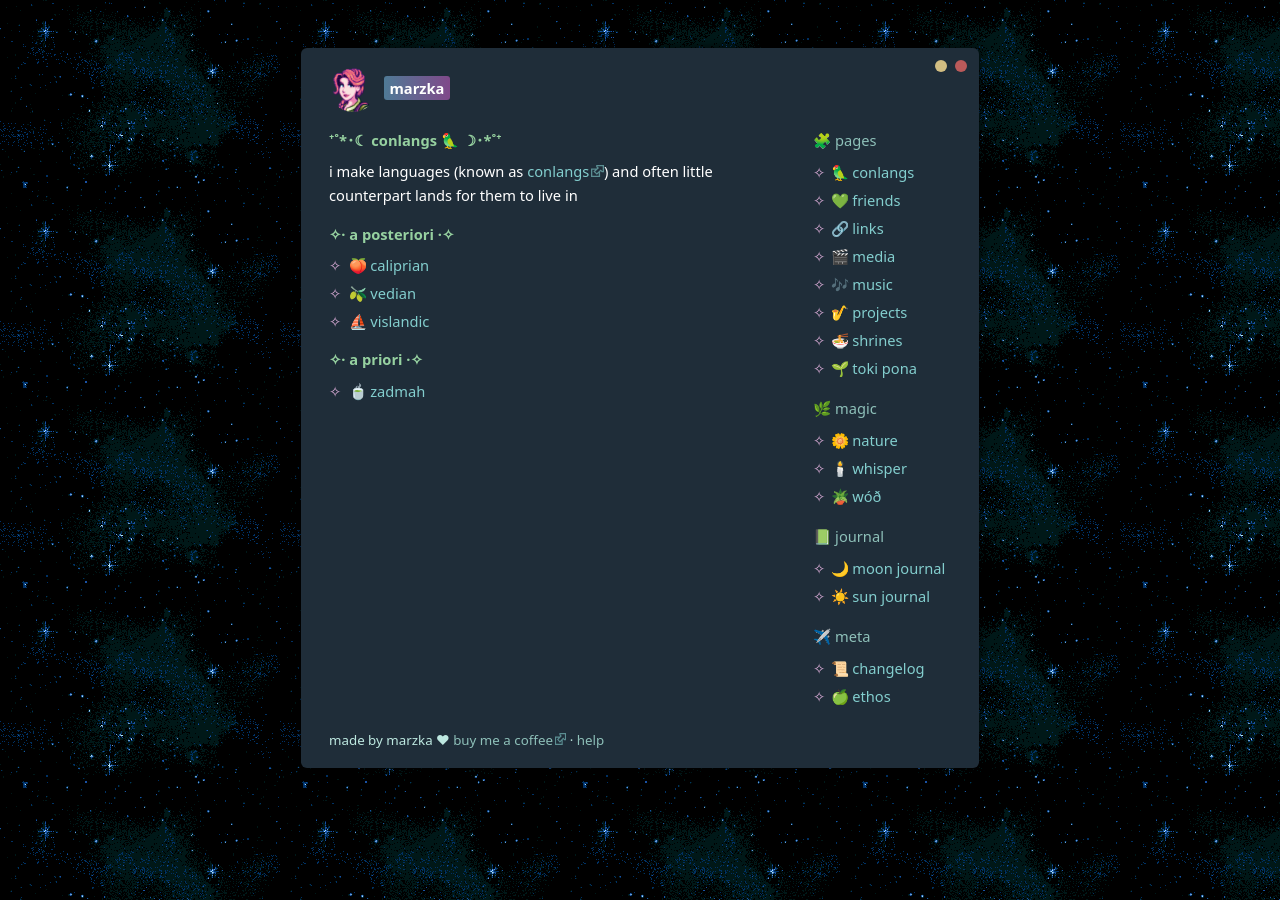
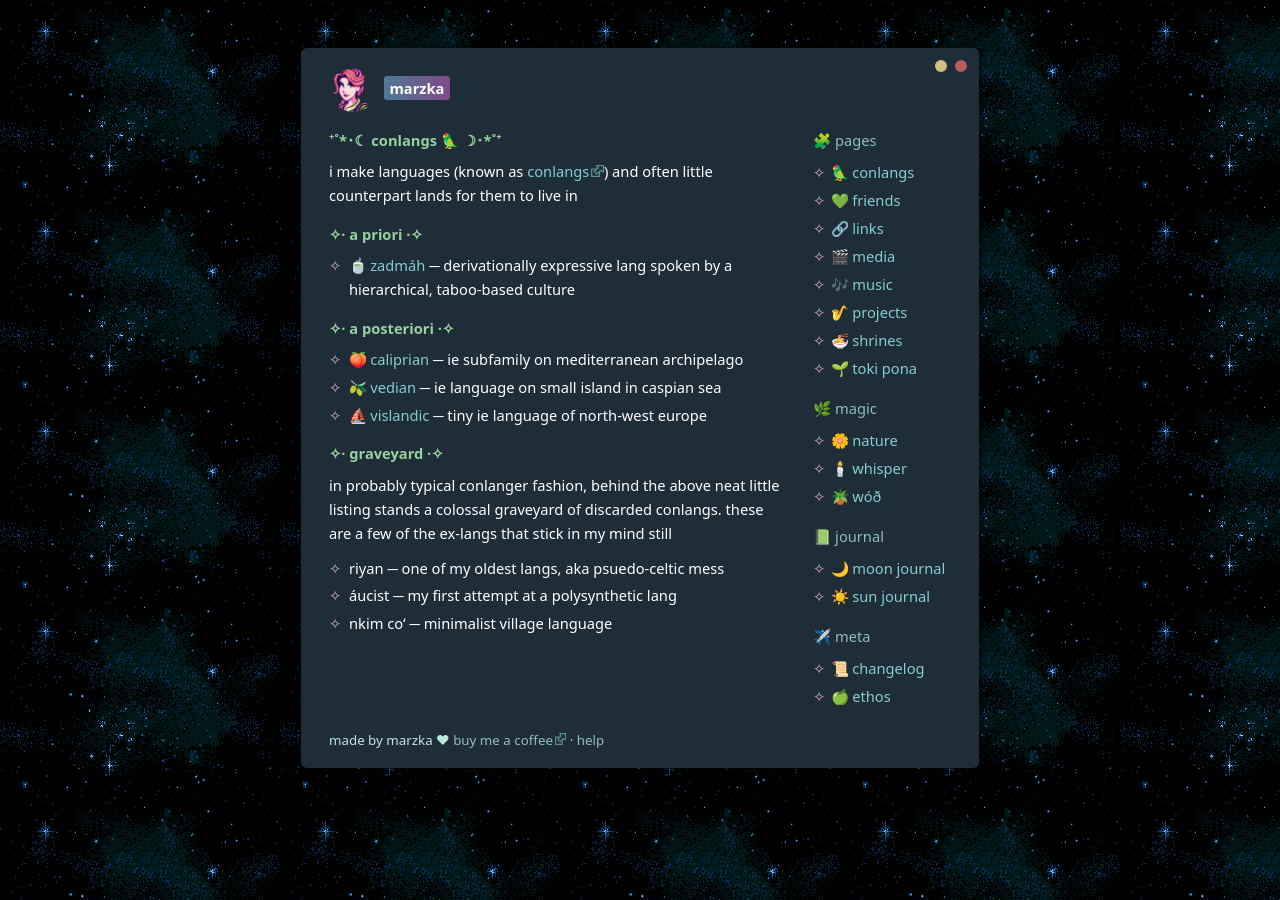
Before and after one commit to m5ka/maria.town, a Jekyll site: the page built from _pages/conlangs.md, in a window 1280 px wide. Built offline with Jekyll 4.4.1, drawn with Linux system fonts in a browser that asks for light colours.

Commit message:
🦜 flesh out conlangs

```diff
--- a/_pages/conlangs.md
+++ b/_pages/conlangs.md
@@ -7,10 +7,17 @@ menu: pages
 ---
 i make languages (known as [conlangs](https://en.wikipedia.org/wiki/Constructed_language)) and often little counterpart lands for them to live in
 
+## a priori
+* <i class="emoji" aria-hidden="true">🍵</i>[zadmáh]({% link _pages/conlangs/zadmah.md %}) ─ derivationally expressive lang spoken by a hierarchical, taboo-based culture
+
 ## a posteriori
-* <i class="emoji" aria-hidden="true">🍑</i>[caliprian]({% link _pages/conlangs/caliprian.md %})
-* <i class="emoji" aria-hidden="true">🫒</i>[vedian]({% link _pages/conlangs/vedian.md %})
-* <i class="emoji" aria-hidden="true">⛵️</i>[vislandic]({% link _pages/conlangs/vislandic.md %})
+* <i class="emoji" aria-hidden="true">🍑</i>[caliprian]({% link _pages/conlangs/caliprian.md %}) ─ ie subfamily on mediterranean archipelago
+* <i class="emoji" aria-hidden="true">🫒</i>[vedian]({% link _pages/conlangs/vedian.md %}) ─ ie language on small island in caspian sea
+* <i class="emoji" aria-hidden="true">⛵️</i>[vislandic]({% link _pages/conlangs/vislandic.md %}) ─ tiny ie language of north-west europe
 
-## a priori
-* <i class="emoji" aria-hidden="true">🍵</i>[zadmah]({% link _pages/conlangs/zadmah.md %})
+## graveyard
+in probably typical conlanger fashion, behind the above neat little listing stands a colossal graveyard of discarded conlangs. these are a few of the ex-langs that stick in my mind still
+
+* riyan ─ one of my oldest langs, aka psuedo-celtic mess
+* áucist ─ my first attempt at a polysynthetic lang
+* nkim coʻ ─ minimalist village language
```
Also changed, not shown: _pages/conlangs/zadmah.md (+6 -9 lines), _pages/conlangs/zadmah/aksom.md (added, +12 -0 lines), _pages/conlangs/zadmah/diuinin.md (added, +12 -0 lines), _pages/conlangs/zadmah/dunim.md (added, +21 -0 lines), _pages/conlangs/zadmah/inoghu.md (added, +9 -0 lines).
